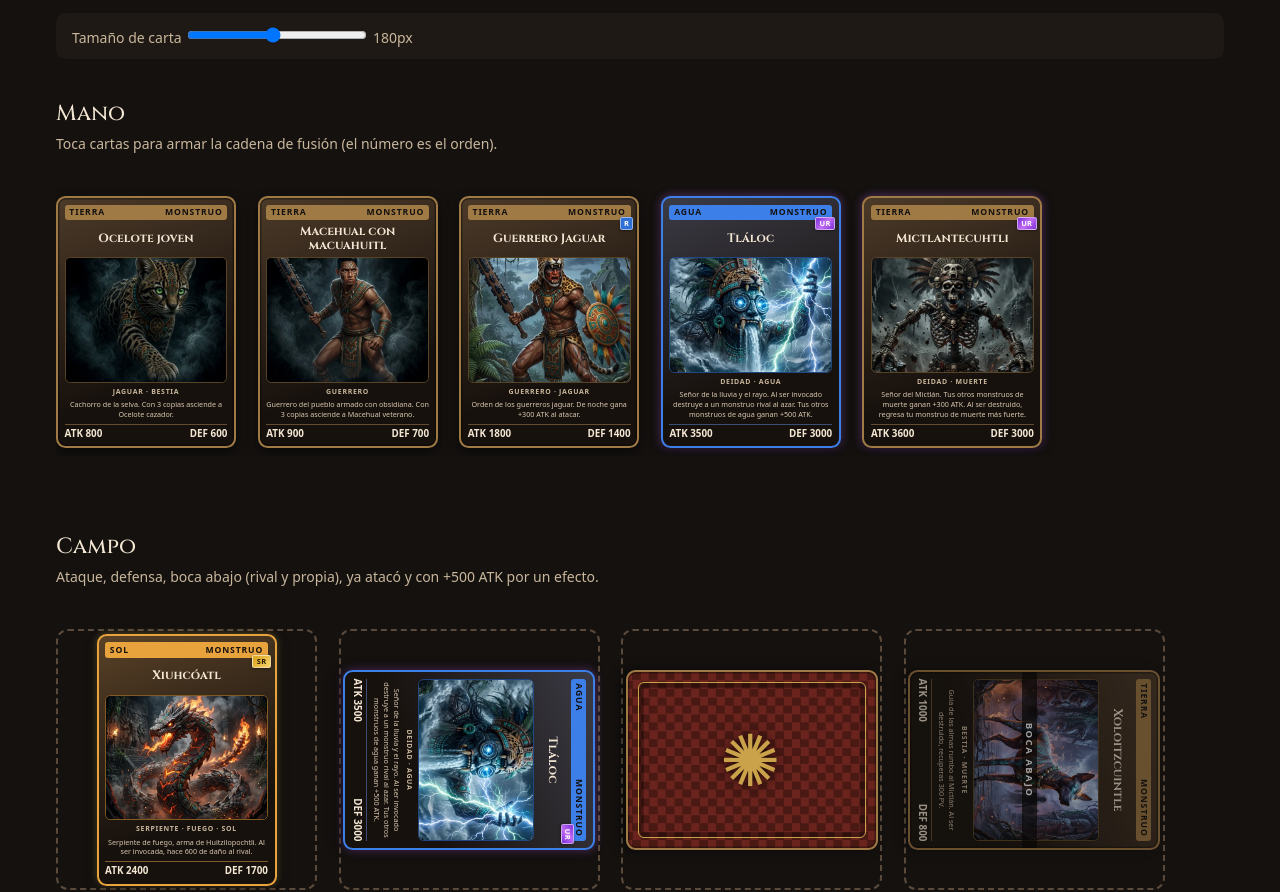
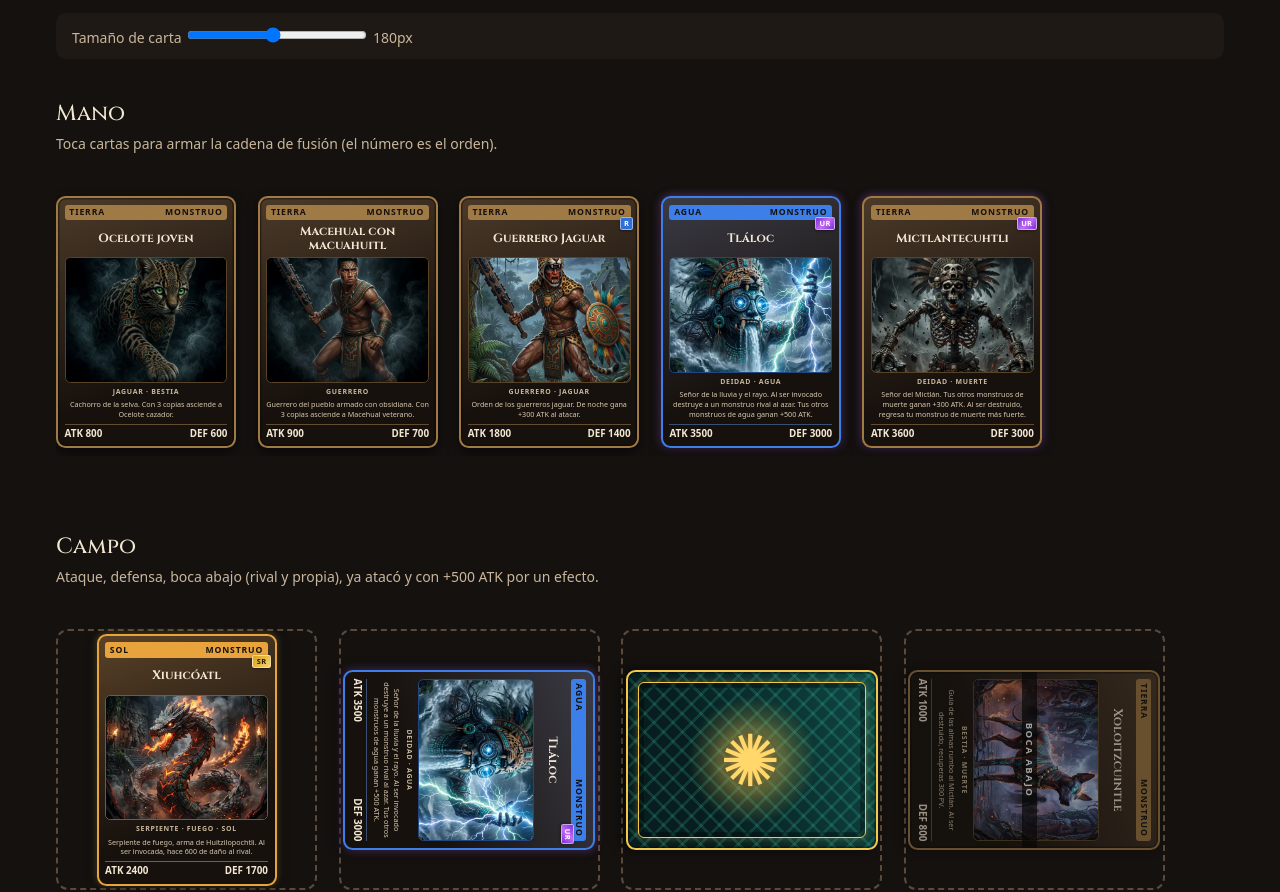
Before and after one commit to SeaKingsGames/Mictlan_Game, a website built with Vite: page cartas.html in a window 1280 px wide. Shown: the part 93-985 px from the top of the page. Built offline with nearby package versions, Linux system fonts and the light colour scheme.

Commit message:
DORSO DE CARTAS

```diff
--- a/src/html/card.css
+++ b/src/html/card.css
@@ -132,19 +132,27 @@ html, body { margin: 0; background: var(--bg); color: var(--ink); font-family: s
   font: 800 .8em/1.6 system-ui; letter-spacing: .15em; background: rgb(0 0 0 / .7); color: #fff;
 }
 
-/* Dorso: greca escalonada en rojo y oro */
+/* Dorso: obsidiana y jade con sol de oro. A propósito NO es rojo ni café, para que
+   se distinga de las zonas del tablero (las del rival son rojas y las tuyas cafés). */
 .card--back {
-  --c: var(--gold);
+  --c: #f2c94c;
+  border-color: #f2c94c;
   background:
-    repeating-conic-gradient(#6b241d 0 25%, #4a1914 0 50%) 0 0 / 1.4em 1.4em;
-  display: grid; place-items: center;
+    radial-gradient(circle at 50% 50%, rgb(242 201 76 / .28) 0 22%, transparent 42%),
+    repeating-linear-gradient(45deg, rgb(64 214 178 / .16) 0 .25em, transparent .25em 1.1em),
+    repeating-linear-gradient(-45deg, rgb(64 214 178 / .16) 0 .25em, transparent .25em 1.1em),
+    linear-gradient(160deg, #0f4a46, #071d1f 70%);
+  display: grid; place-items: center; overflow: hidden;
 }
 .card--back::before {
-  content: ''; position: absolute; inset: .8em;
-  border: .15em solid var(--gold); border-radius: .5em;
-  box-shadow: inset 0 0 0 .4em rgb(0 0 0 / .35);
+  content: ''; position: absolute; inset: .8em; z-index: 1;
+  border: .15em solid #f2c94c; border-radius: .5em;
+  box-shadow: inset 0 0 0 .4em rgb(0 0 0 / .35), 0 0 .6em rgb(242 201 76 / .35);
 }
-.card__back-sun { font-size: 6em; color: var(--gold); text-shadow: 0 0 .2em rgb(0 0 0 / .8); position: relative; }
+.card__back-sun { font-size: 6em; color: #ffd76a; text-shadow: 0 0 .25em rgb(255 215 106 / .8), 0 0 .1em #000; position: relative; z-index: 1; }
+.card__back-art { position: absolute; inset: 0; width: 100%; height: 100%; object-fit: cover; border-radius: inherit; }
+.card--back-art { background: #071d1f; }
+.card--back-art::before, .card--back-art .card__back-sun { display: none; }
 
 /* Cartas chicas (celular): sin descripción, que a ese tamaño no se lee */
 @container (max-width: 140px) {
--- a/src/html/cardElement.ts
+++ b/src/html/cardElement.ts
@@ -9,6 +9,10 @@ const ATTRIBUTE_LABEL: Record<CardAttribute, string> = {
 const TYPE_LABEL: Record<CardDef['type'], string> = {
   monster: 'Monstruo', spell: 'Mágica', equip: 'Equipo', trap: 'Trampa', ritual: 'Ritual',
 };
+
+/** Arte del dorso (opcional). Formato 5:7, por ejemplo 1000×1400 px. */
+const BACK_ART = '/cards/dorso.webp';
+let backArt: boolean | null = null;   // null = aún no se sabe si existe el archivo
 
 export interface CardElementOptions {
   hidden?: boolean;            // dorso
@@ -52,6 +56,18 @@ export function createCardElement(source: CardDef | CardInstance, opts: CardElem
   if (opts.hidden) {
     el.setAttribute('aria-label', 'Carta boca abajo');
     el.innerHTML = `<div class="card__back-sun">✺</div>`;
+    // Dorso con arte propio: pon el archivo en public/cards/dorso.webp (si no existe, queda el dorso dibujado)
+    if (backArt !== false) {
+      const img = document.createElement('img');
+      img.className = 'card__back-art';
+      img.src = BACK_ART;
+      img.alt = '';
+      img.decoding = 'async';
+      img.addEventListener('load', () => { backArt = true; el.classList.add('card--back-art'); });
+      img.addEventListener('error', () => { backArt = false; img.remove(); });
+      if (backArt === true) el.classList.add('card--back-art');
+      el.append(img);
+    }
     return el;
   }
 
```
Also changed, not shown: src/html/duel.css (+11 -0 lines).
